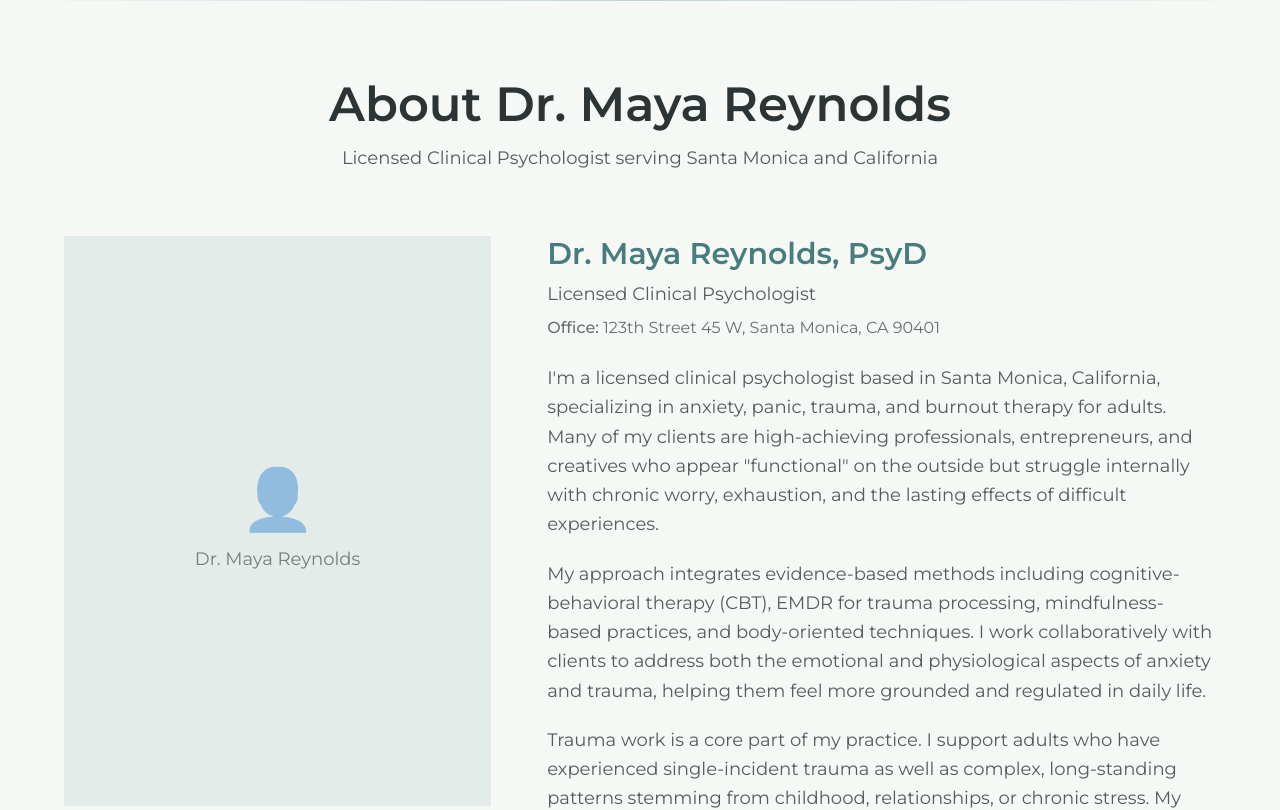
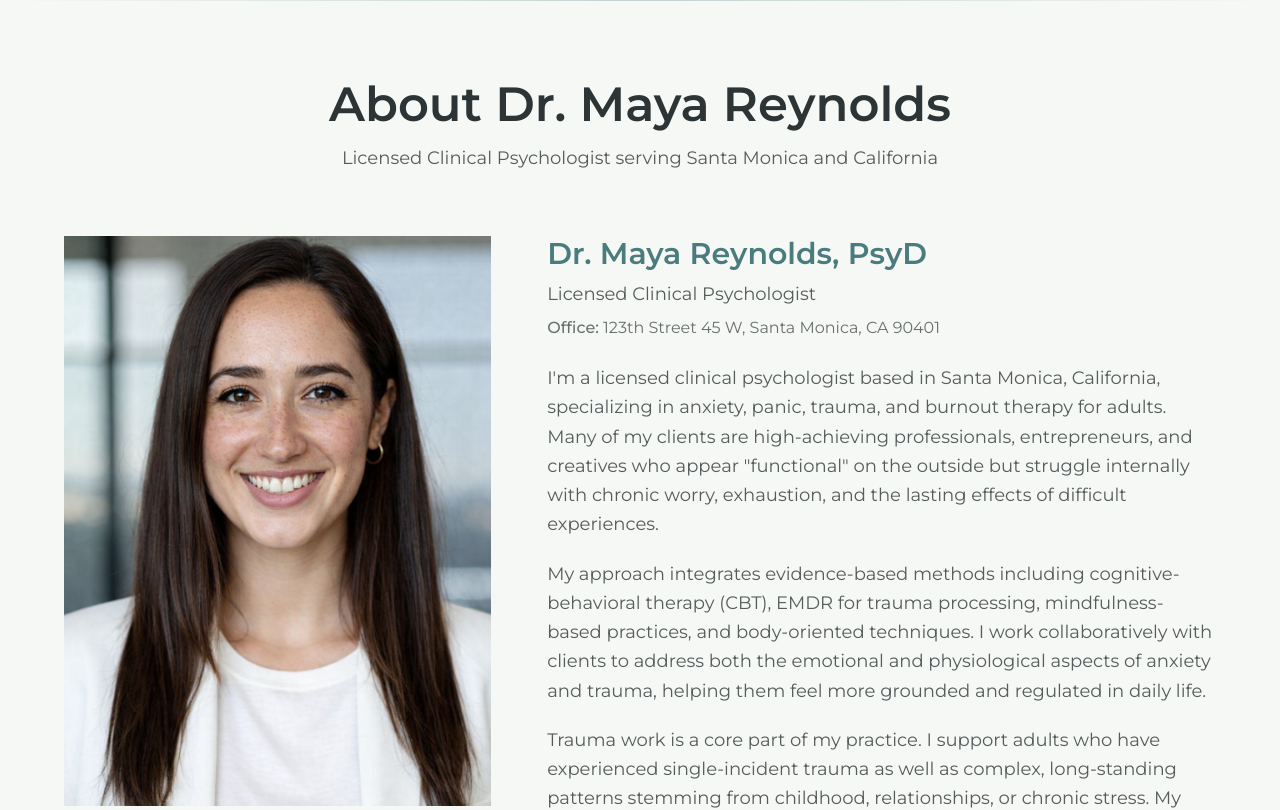
Before and after one commit to suvepatra004/lilac-clone, a Next.js app: page /AboutMe in a window 1280 px wide. Shown: the top 810 px of the page. Built offline with nearby package versions, Linux system fonts and the light colour scheme; a web font is replaced by a local one.

Commit message:
Update AboutMe component to use correct image source for improved visual presentation

```diff
--- a/src/pages/AboutMe.jsx
+++ b/src/pages/AboutMe.jsx
@@ -42,7 +42,7 @@ const AboutMe = () => {
                         <div className="relative w-full max-w-md mx-auto lg:max-w-none aspect-3/4 overflow-hidden bg-[#4A7C7E]/10 flex items-center justify-center">
                             {!imageError ? (
                                 <Image
-                                    src="/"
+                                    src="/hero.png"
                                     fill
                                     sizes="(max-width: 1024px) 100vw, 40vw"
                                     className="object-cover"
```
